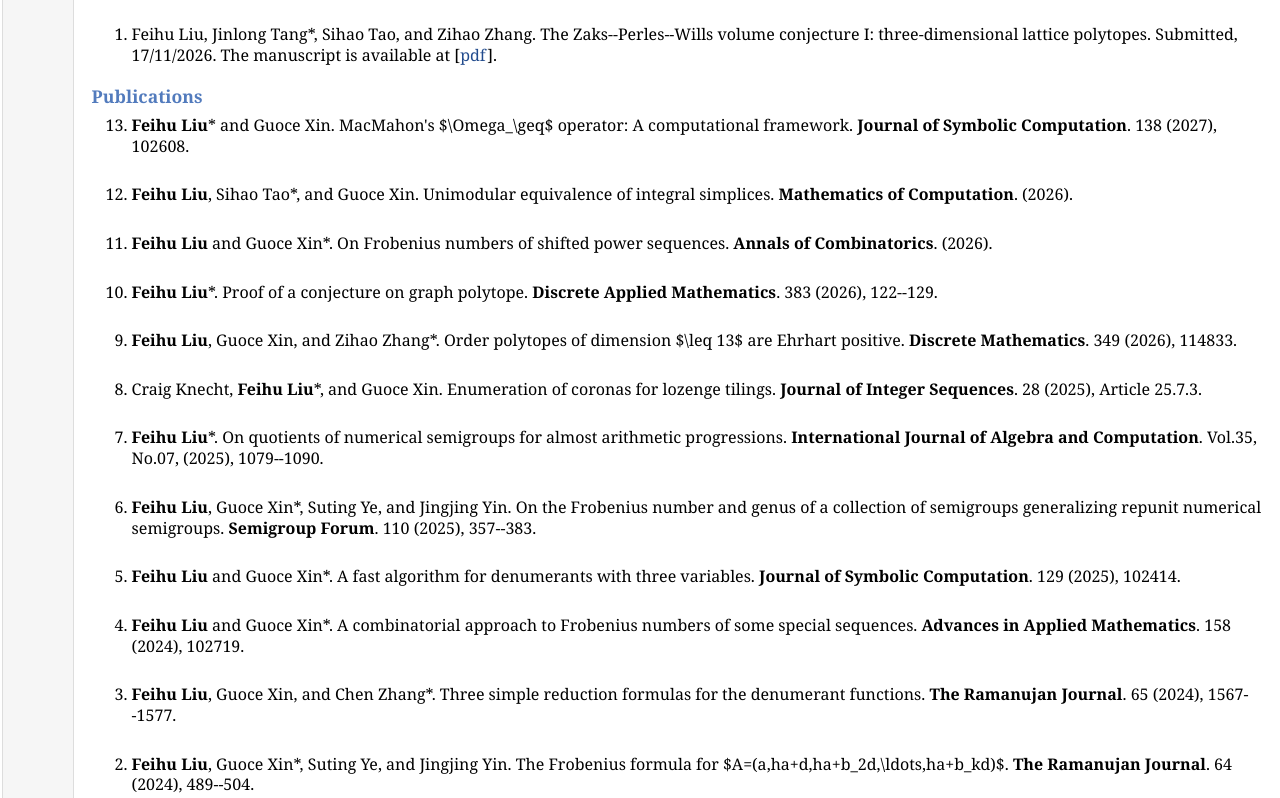
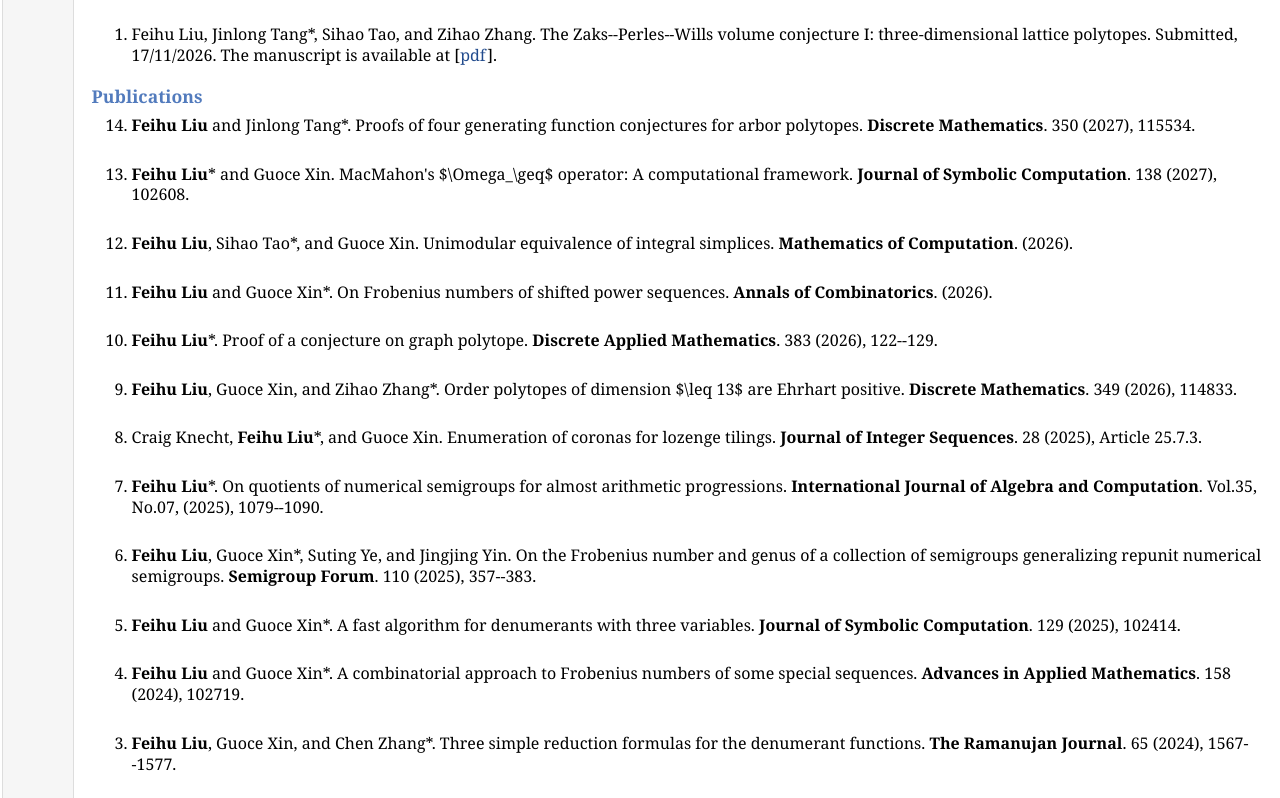
Before and after one commit to TygerLiu/TygerLiu.github.io, a plain HTML site: page index.html in a window 1280 px wide. Shown: the part 1399-2197 px from the top of the page. Drawn offline with Linux system fonts and the light colour scheme.

Commit message:
Update index.html

```diff
--- a/index.html
+++ b/index.html
@@ -78,6 +78,7 @@ I obtained my Ph.D. from Capital Normal University in 2026, supervised by Prof.
 </ol>
 <h3>Publications </h3>
 <ol reversed>
+<li><p><b>Feihu Liu</b> and Jinlong Tang*. Proofs of four generating function conjectures for arbor polytopes. <b>Discrete Mathematics</b>. 350 (2027), 115534.</p></li> <br> <br\>
 <li><p><b>Feihu Liu</b>* and Guoce Xin. MacMahon's $\Omega_\geq$ operator: A computational framework. <b>Journal of Symbolic Computation</b>. 138 (2027), 102608.</p></li> <br> <br\>
 <li><p><b>Feihu Liu</b>, Sihao Tao*, and Guoce Xin. Unimodular equivalence of integral simplices. <b>Mathematics of Computation</b>. (2026).</p></li> <br> <br\>
 <li><p><b>Feihu Liu</b> and Guoce Xin*. On Frobenius numbers of shifted power sequences. <b>Annals of Combinatorics</b>. (2026).</p></li> <br> <br\>
```
